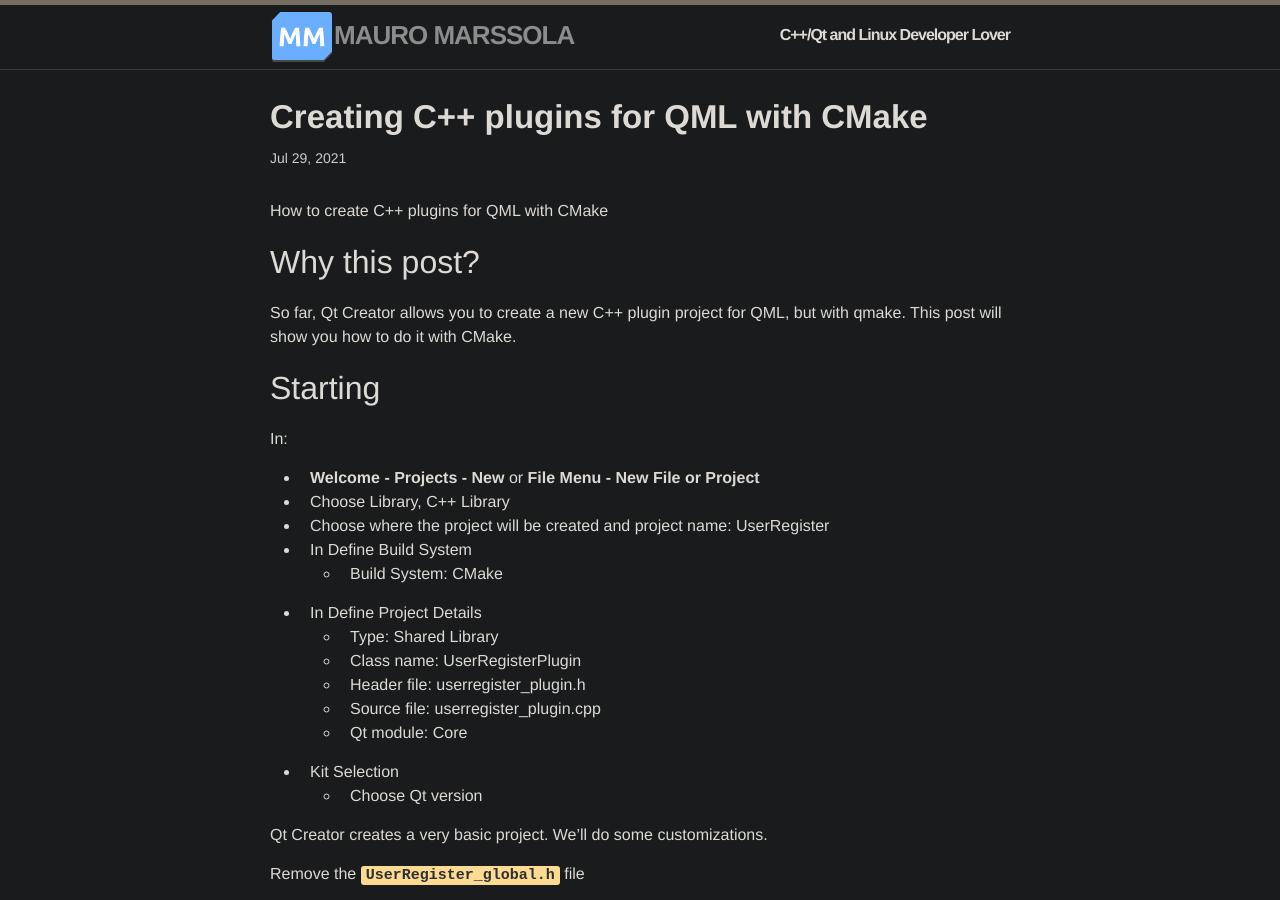
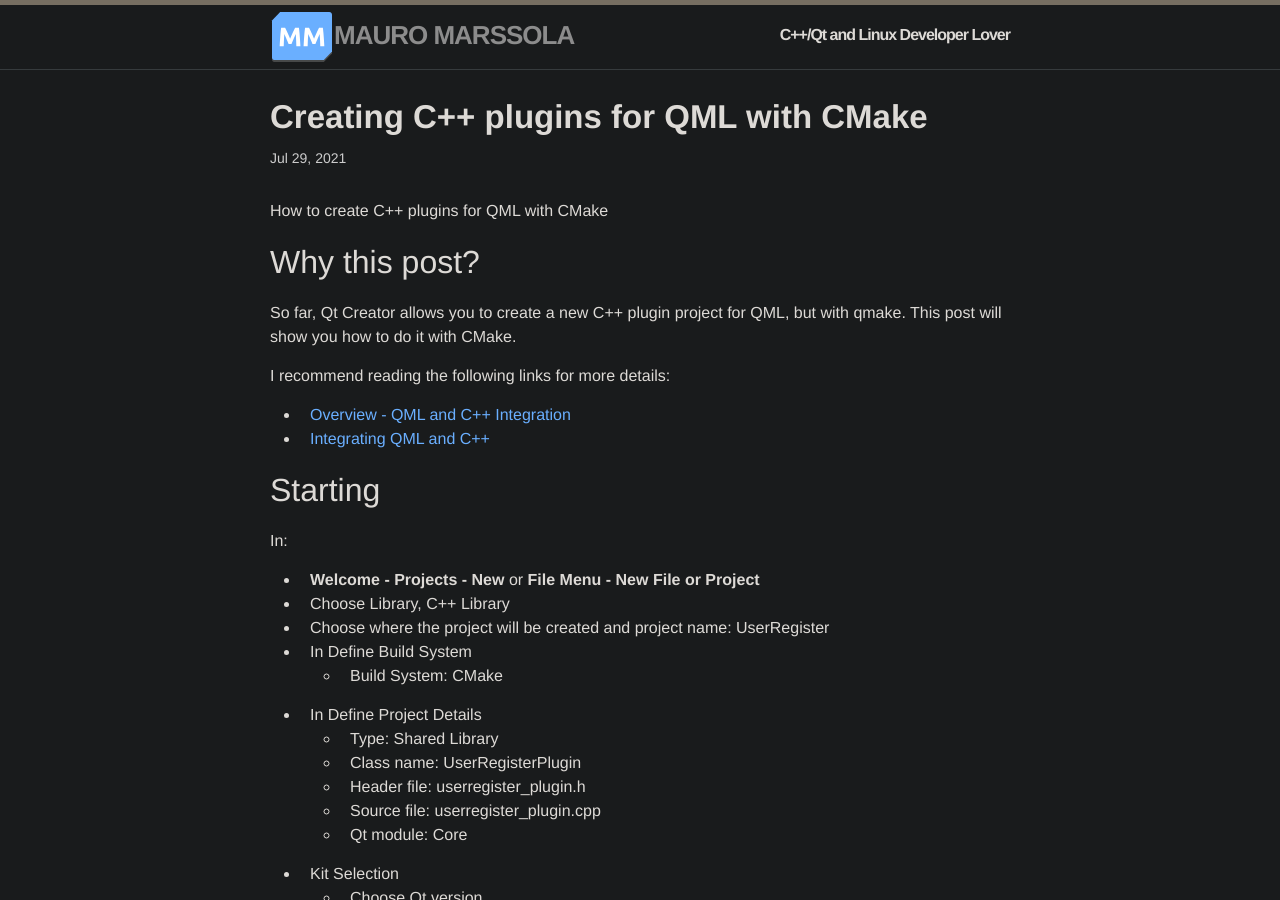
Before and after one commit to marssola/marssola.github.io, a Jekyll site: the page built from _posts/2021-07-29-create-qml-plugins-with-cmake.md, in a window 1280 px wide and 900 px high. Built offline with Jekyll 4.4.1, drawn with Linux system fonts in a browser that asks for light colours.

Commit message:
Update post

```diff
--- a/_posts/2021-07-29-create-qml-plugins-with-cmake.md
+++ b/_posts/2021-07-29-create-qml-plugins-with-cmake.md
@@ -8,6 +8,11 @@ How to create C++ plugins for QML with CMake
 ## Why this post?
 
 So far, Qt Creator allows you to create a new C++ plugin project for QML, but with qmake. This post will show you how to do it with CMake.
+
+I recommend reading the following links for more details:
+
+* [Overview - QML and C++ Integration](https://doc.qt.io/qt-6/qtqml-cppintegration-overview.html){:target="_blank"}
+* [Integrating QML and C++](https://doc.qt.io/qt-6/qtqml-cppintegration-topic.html){:target="_blank"}
 
 ## Starting
 
```
